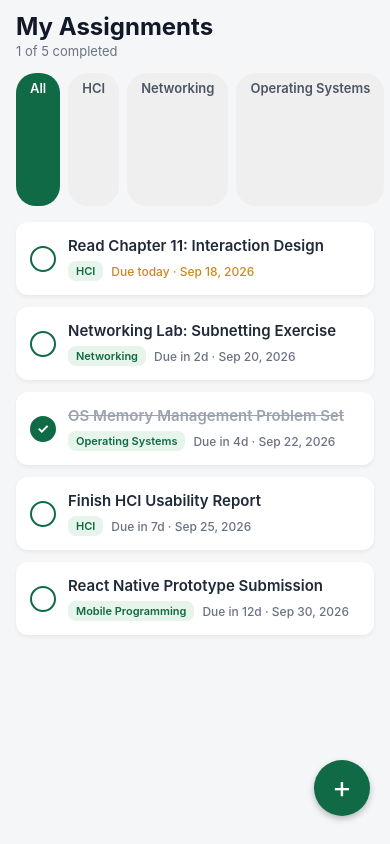
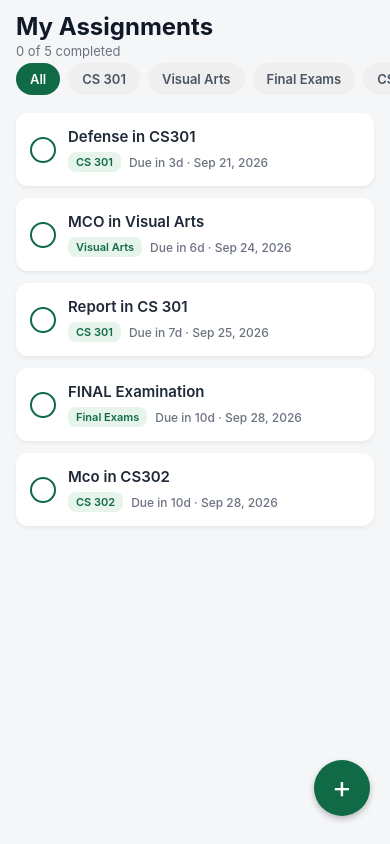
Before and after one commit to markaniban10/Student-Task-Planner, a React Native app: screen /Home in a window 390 px wide. Built offline with nearby package versions, Linux system fonts and the light colour scheme.

Commit message:
Change the default tasks

```diff
--- a/components/SubjectFilterBar.js
+++ b/components/SubjectFilterBar.js
@@ -9,16 +9,24 @@
 // smaller, local scale between one parent and one child.)
 
 import React from 'react';
-import { ScrollView, TouchableOpacity, Text, StyleSheet } from 'react-native';
+import { View, ScrollView, TouchableOpacity, Text, StyleSheet } from 'react-native';
 
 export default function SubjectFilterBar({ subjects, selected, onSelect }) {
   // We always show "All" first, then every unique subject found in the data.
   const chips = ['All', ...subjects];
 
   return (
+    // `wrapper` is the fix for the "chips taking up too much space" bug:
+    // a horizontal ScrollView with no explicit height can stretch to fill
+    // whatever vertical space its parent flex column has left over, which
+    // is exactly what was happening — the chips grew into tall rectangles
+    // instead of staying as small pills. Giving the wrapper a fixed height
+    // caps the whole bar, no matter what's above or below it on screen.
+    <View style={styles.wrapper}>
       <ScrollView
         horizontal // scroll sideways instead of the default vertical
         showsHorizontalScrollIndicator={false}
+        style={styles.scroll}
         contentContainerStyle={styles.row}
       >
         {chips.map((subject) => {
@@ -29,26 +37,37 @@ export default function SubjectFilterBar({ subjects, selected, onSelect }) {
               onPress={() => onSelect(subject)}
               style={[styles.chip, isActive && styles.chipActive]}
             >
-            <Text style={[styles.chipText, isActive && styles.chipTextActive]}>
+              <Text
+                style={[styles.chipText, isActive && styles.chipTextActive]}
+                numberOfLines={1}
+              >
                 {subject}
               </Text>
             </TouchableOpacity>
           );
         })}
       </ScrollView>
+    </View>
   );
 }
 
 const styles = StyleSheet.create({
+  wrapper: {
+    height: 44, // fixed height for the ENTIRE filter bar — this is the key fix
+  },
+  scroll: {
+    flexGrow: 0, // tells the ScrollView "don't expand to fill extra space"
+  },
   row: {
-    flexDirection: 'row', // ScrollView's content also needs row direction
+    flexDirection: 'row',
+    alignItems: 'center', // vertically centers each chip inside the 44px bar
     paddingHorizontal: 16,
-    paddingVertical: 10,
   },
   chip: {
+    height: 32, // fixed, compact chip height — was unbounded before
+    justifyContent: 'center', // centers the label text inside that height
     paddingHorizontal: 14,
-    paddingVertical: 7,
-    borderRadius: 20,
+    borderRadius: 16,
     backgroundColor: '#EFEFEF',
     marginRight: 8,
   },
--- a/data/sampleTasks.js
+++ b/data/sampleTasks.js
@@ -13,44 +13,49 @@
 //   notes     -> string, optional extra detail shown on the detail screen
 //   completed -> boolean, true/false — this is what the checkbox toggles
 
+// data/sampleTasks.js
+//
+// This file is our "seed" data — a small starting set of tasks so the app
+// isn't empty the first time it runs.
+
 const sampleTasks = [
   {
     id: '1',
-    title: 'Finish HCI Usability Report',
-    subject: 'HCI',
-    deadline: '2026-09-25',
-    notes: 'Cover low-fidelity vs high-fidelity prototyping comparison.',
+    title: 'Defense in CS301',
+    subject: 'CS 301',
+    deadline: '2026-09-21',
+    notes: '',
     completed: false,
   },
   {
     id: '2',
-    title: 'Networking Lab: Subnetting Exercise',
-    subject: 'Networking',
-    deadline: '2026-09-20',
-    notes: 'Practice IP addressing and subnet mask calculations.',
+    title: 'MCO in Visual Arts',
+    subject: 'Visual Arts',
+    deadline: '2026-09-24',
+    notes: '',
     completed: false,
   },
   {
     id: '3',
-    title: 'OS Memory Management Problem Set',
-    subject: 'Operating Systems',
-    deadline: '2026-09-22',
-    notes: 'Paging, segmentation, and page replacement algorithms.',
-    completed: true,
+    title: 'Report in CS 301',
+    subject: 'CS 301',
+    deadline: '2026-09-25',
+    notes: '',
+    completed: false,
   },
   {
     id: '4',
-    title: 'React Native Prototype Submission',
-    subject: 'Mobile Programming',
-    deadline: '2026-09-30',
-    notes: 'Student Task & Assignment Planner app — this project!',
+    title: 'FINAL Examination',
+    subject: 'Final Exams',
+    deadline: '2026-09-28',
+    notes: '',
     completed: false,
   },
   {
     id: '5',
-    title: 'Read Chapter 11: Interaction Design',
-    subject: 'HCI',
-    deadline: '2026-09-18',
+    title: 'Mco in CS302',
+    subject: 'CS 302',
+    deadline: '2026-09-28',
     notes: '',
     completed: false,
   },
```
Also changed, not shown: 1 other file (tests, documents, lock files or other folders). Lines whose indentation alone changed are shown as unchanged.
